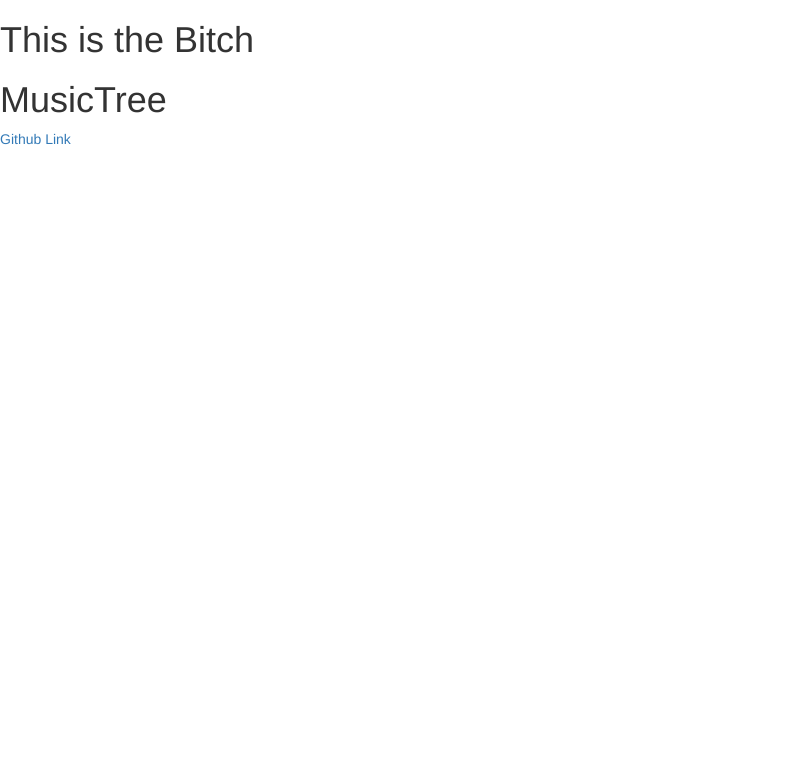
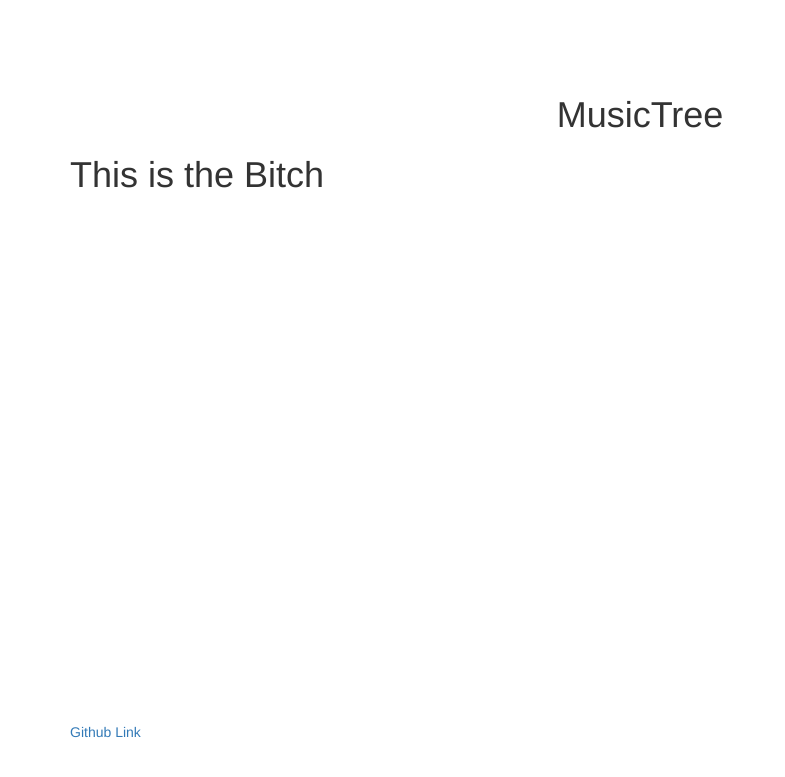
Before and after one commit to alookatommorow/alookatommorow.github.io, a Jekyll site: the page built from _portfolio/music-tree.html, in a window 1280 px wide. Shown: the top 777 px of the page, without its empty margins (0-785 px from the left). Built offline with Jekyll 4.4.1, drawn with Linux system fonts in a browser that asks for light colours; nearby versions of some CDN libraries.

Commit message:
add portfolio layout

```diff
--- a/_layouts/portfolio.html
+++ b/_layouts/portfolio.html
@@ -2,8 +2,26 @@
 layout: default
 ---
 
+
+
+<div class="container portfolio-container">
+  <div class="header">
+    <h1>{{ page.title }}</h1>
+  </div>
   <h1>This is the Bitch</h1>
-<h1>{{ page.title }}</h1>
+
+  <div class="row">
+    <div class="col-lg-9">
+      <div class="image-rotator">
+      </div>
+    </div>
+    <div class="col-lg-3">
+      <div class="portfolio-info">
+
+      </div>
+    </div>
+
+  </div>
 
   <a href="https://github.com/alookatommorow/{{ page.github }}">Github</a>
   <a href="{{ page.link }}">Link</a>
@@ -14,3 +32,4 @@
       </li>
     {% endfor %}
   </ul>
+</div>
--- a/assets/sass/_portfolio-layout.scss
+++ b/assets/sass/_portfolio-layout.scss
@@ -0,0 +1,15 @@
+.portfolio-container {
+  margin-top: $nav-offset;
+
+  .header {
+    text-align: center;
+  }
+
+  .image-rotator {
+    background-size: 100% auto;
+    background-position: center center;
+    background-repeat: no-repeat;
+    height: 500px;
+    margin-bottom: 2%;
+  }
+}
```
Lines whose indentation alone changed are shown as unchanged.
